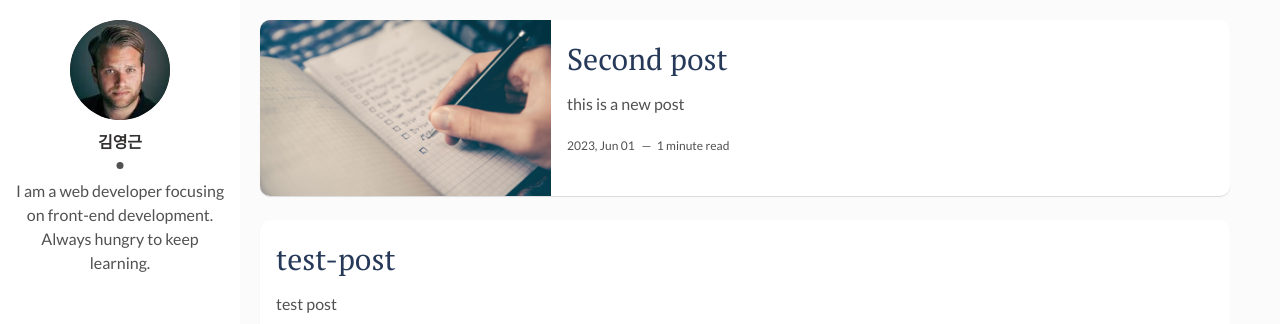
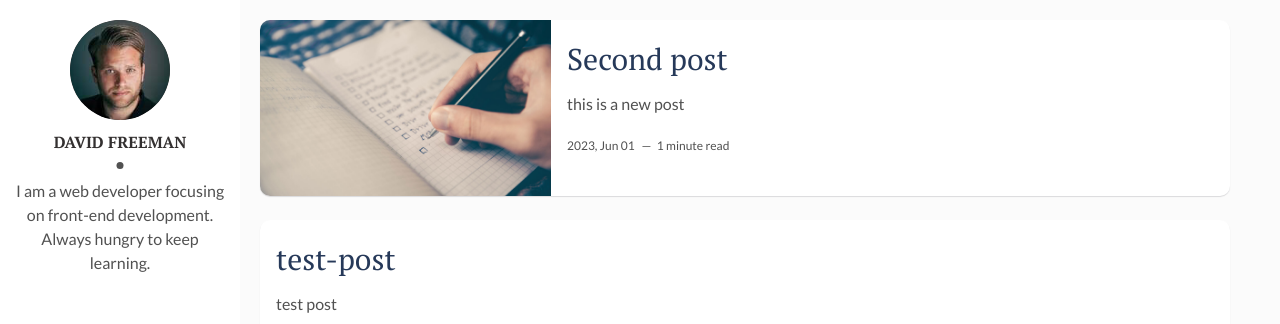
Before and after one commit to panorama713/gitblog_hello3, a Jekyll site: the page built from index.html, in a window 1280 px wide. Shown: the top 324 px of the page. Built offline with Jekyll 4.4.1, drawn with Linux system fonts in a browser that asks for light colours; the list of posts is cut into pages by our own code.

Commit message:
Update main.html

```diff
--- a/_layouts/main.html
+++ b/_layouts/main.html
@@ -8,7 +8,7 @@ layout: default
       <div class="cover-author-image">
         <a href="{{site.baseurl}}/"><img src="{{site.baseurl}}/assets/img/{% if site.author-img %}{{site.author-img}}{% endif %}" alt="{{site.author}}"></a>
       </div>
-      <div class="author-name">김영근</div>
+      <div class="author-name">{{site.author}}</div>
       <p>{{site.about-author}}</p>
     </div>
   </header> <!-- End Header -->
```
